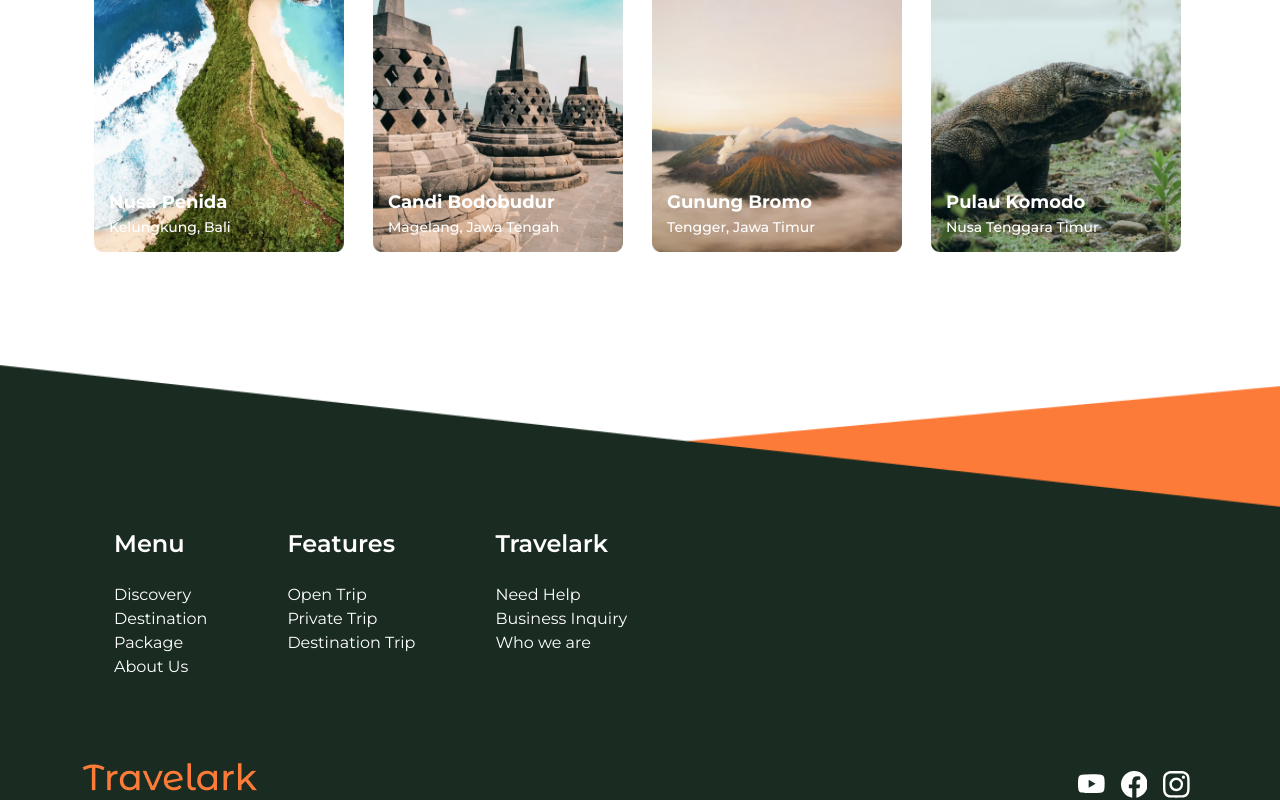
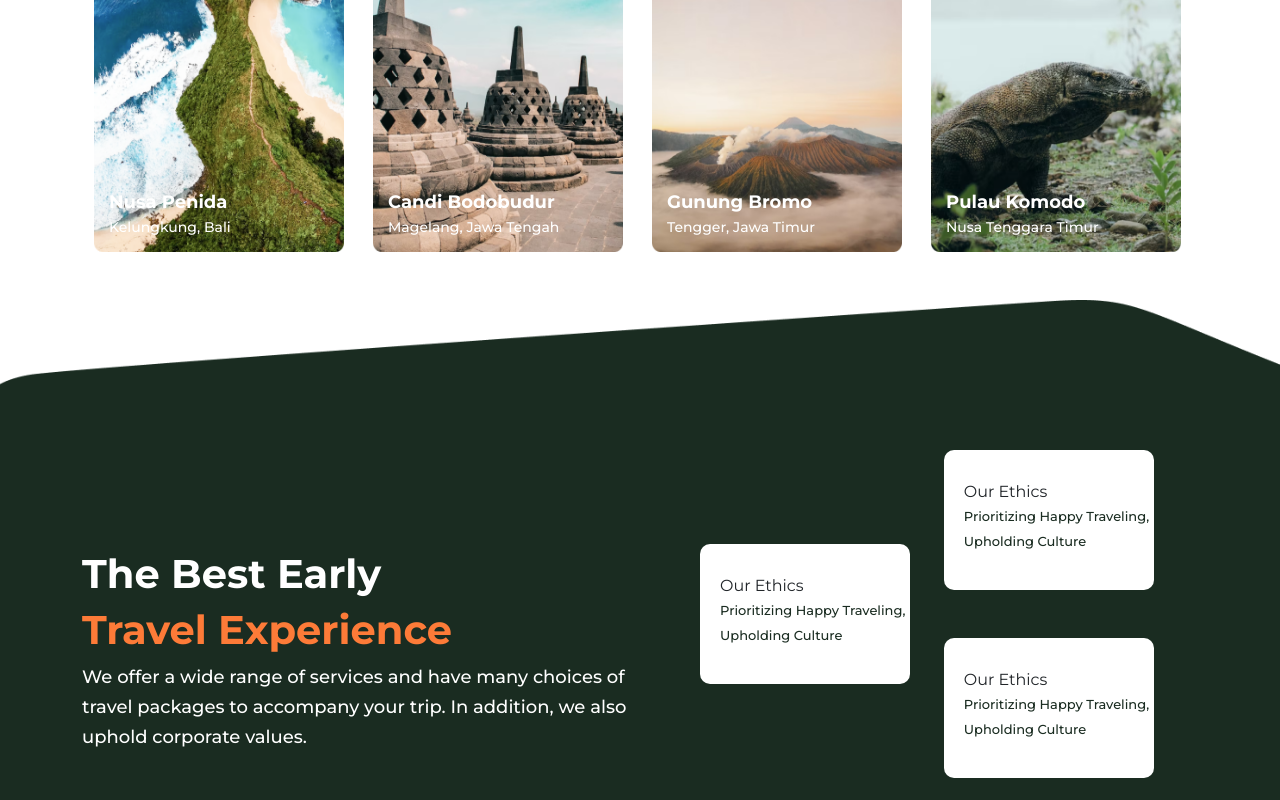
Before and after one commit to selamathariyadi/latihan-team, a React (Create React App) app: page / in a window 1280 px wide. Shown: the part 996-1796 px from the top of the page. Built offline with nearby package versions, Linux system fonts and the light colour scheme.

Commit message:
add folder travelexperince

```diff
--- a/src/component/Pages/Discovery/index.jsx
+++ b/src/component/Pages/Discovery/index.jsx
@@ -3,12 +3,14 @@ import Navbar from '../../Navbar'
 import Mostpick from '../../pickDestinaton/MostDestination'
 import Footer from '../../Footer'
 import Discoverytron from '../../Jumbotron/Discovery'
+import Travelex from '../../travelExperince/travelex'
 function Discovery() {
   return (
     <>
     <Navbar/>
     <Discoverytron/>
     <Mostpick/>
+    <Travelex/>
     <Footer/>
     </>
   )
--- /dev/null
+++ b/src/component/travelExperince/travelex/index.css
@@ -0,0 +1,49 @@
+.travel {
+    width: 100%;
+    height: auto;
+    background-image: url('../../../asset/images/travel-experience.png');
+    background-repeat: no-repeat;
+    background-size: cover;
+}
+
+.travel .custom-margin {
+    margin-top: 250px;
+    margin-bottom: 100px;
+}
+
+.travel h1,
+.travel h2 {
+    font-size: 40px;
+    color: white;
+    font-weight: 700;
+}
+
+.travel h2 {
+    color: #FD7B38;
+}
+
+.travel p {
+    font-size: 18px;
+    line-height: 30px;
+    color: white;
+    font-weight: 500;
+}
+
+.travel-box {
+    width: 210px;
+    height: 140px;
+    background: white;
+    border-radius: 10px;
+    padding: 30px 0 0 20px;
+}
+
+.custom-marginbox {
+    margin-top: 150px;
+}
+
+.travel-box p {
+    color: #1A2C21;
+    font-size: 13px;
+    font-weight: 500;
+    line-height: 25px;
+}
--- /dev/null
+++ b/src/component/travelExperince/travelex/index.jsx
@@ -0,0 +1,45 @@
+import React from 'react'
+import '../travelex/index.css'
+import { Col, Container, Row } from 'react-bootstrap'
+function Travelex() {
+  return (
+    <>
+    <div className='travel mt-5'>
+    <Container className='mt-5'>
+        <Row>
+           <Col className='flex-column custom-margin' md={6}>
+           <h1>The Best Early</h1>
+           <h2>Travel Experience</h2>
+            <p>We offer a wide range of services and have many choices of travel packages to accompany your trip.
+                 In addition, we also uphold corporate values.</p>
+           </Col>
+           <Col>
+           <Row>
+            <Col className='custom-marginbox d-flex justify-content-between align-items-center ms-5' md={6}>
+                <Col md={3} className=''>
+                <div className='travel-box'>
+                <span><i></i>Our Ethics</span>
+                <p>Prioritizing Happy Traveling, Upholding Culture</p>
+                </div>
+                </Col>
+                <Col md={3} className='ps-5'>
+                <div className='travel-box'>
+                <span><i></i>Our Ethics</span>
+                <p>Prioritizing Happy Traveling, Upholding Culture</p>
+                </div>
+                <div className='travel-box mt-5'>
+                <span><i></i>Our Ethics</span>
+                <p>Prioritizing Happy Traveling, Upholding Culture</p>
+                </div>
+                </Col>
+            </Col>
+           </Row>
+           </Col>
+        </Row>
+    </Container>
+    </div>
+    </>
+  )
+}
+
+export default Travelex
--- a/src/index.css
+++ b/src/index.css
@@ -4,6 +4,10 @@
     margin: 0;
     box-sizing: border-box;
     font-family: 'Montserrat', sans-serif;
+}
+
+body {
+    overflow-x: hidden;
 }
 
 .btn-normal {
```
Also changed, not shown: src/asset/images/travel-experience-reverse.png (added), src/asset/images/travel-experience.png (added).
